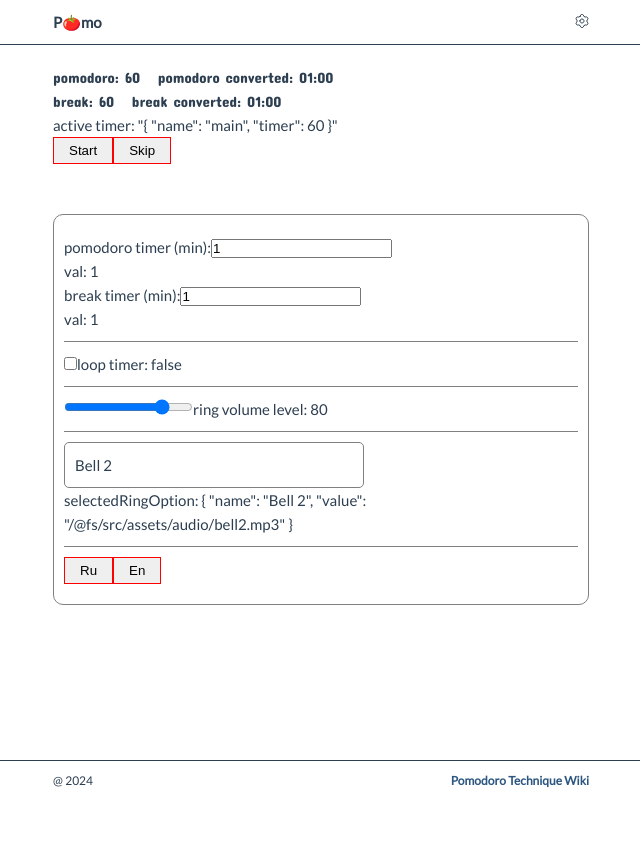
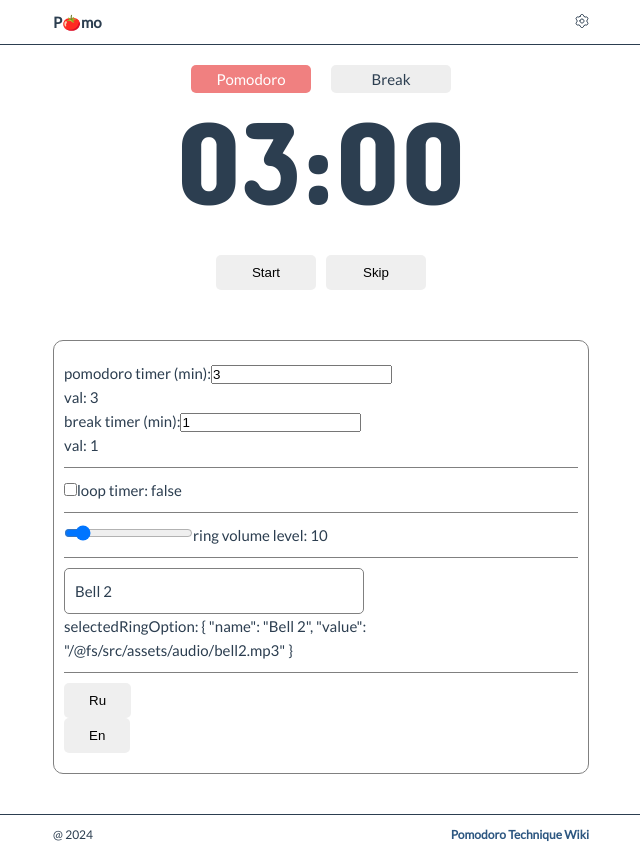
Before and after one commit to yygthb/pomo, a Vue app: page / in a window 1280 px wide. Shown: the whole page, without its empty margins (319-959 px from the left). Before the commit the page ends 800 px from the top, so only its background shows below. Built offline with nearby package versions, Linux system fonts and the light colour scheme.

Commit message:
feat: tab switch

```diff
--- a/src/components/Main.vue
+++ b/src/components/Main.vue
@@ -1,7 +1,6 @@
 <script setup>
-import { computed, ref, watch } from "vue";
+import { ref, watch } from "vue";
 import { i18n } from "../config/i18n";
-import { lessThanTenMod } from "../helpers/lessThanTenMod";
 import AppButton from "./ui/AppButton.vue";
 import AppSelect from "./ui/AppSelect.vue";
 import AppCheckbox from "./ui/AppCheckbox.vue";
@@ -12,15 +11,18 @@ import BellSound_2 from "../assets/audio/bell2.mp3";
 import BellSound_3 from "../assets/audio/bell3.mp3";
 import BellSound_4 from "../assets/audio/bell4.mp3";
 import { Ring } from "./services/Ring";
+import MainPage from "./MainPage.vue";
 
-const mainTimerConfiguredVal = ref(1);
+const TIMER_INTERVAL_VALUE = 100;
+
+const mainTimerConfiguredVal = ref(3);
 const mainTimer = ref(mainTimerConfiguredVal.value * 60);
 const breakTimerConfiguredVal = ref(1);
 const breakTimer = ref(breakTimerConfiguredVal.value * 60);
 const isRunning = ref(false);
 const activeTimer = ref({
-  name: "main",       // ['main', 'break'];
-  timer: mainTimer,   // ['mainTimer', 'breakTimer'];
+  name: "main", // ['main', 'break'];
+  timer: mainTimer, // ['mainTimer', 'breakTimer'];
 });
 const isTimerLooped = ref(false);
 const ringOptions = ref([
@@ -30,7 +32,7 @@ const ringOptions = ref([
   { name: "Bell 4", value: BellSound_4 },
 ]);
 const selectedRingOption = ref(ringOptions.value[1]);
-const volumeLevel = ref(80);
+const volumeLevel = ref(10);
 
 const ring = new Ring(selectedRingOption.value.value);
 
@@ -44,7 +46,7 @@ watch(breakTimerConfiguredVal, () => {
   breakTimer.value = breakTimerConfiguredVal.value * 60;
 });
 
-function pomodoroBtnHandler() {
+function startClickHandler() {
   if (isRunning.value === false) {
     startTimer();
   } else {
@@ -65,7 +67,7 @@ function startTimer() {
       stopTimer();
       return;
     }
-  }, 10);
+  }, TIMER_INTERVAL_VALUE);
 }
 
 function pauseTimer() {
@@ -102,18 +104,6 @@ function volumeLevelChangeHandler() {
   ring.play();
 }
 
-const mainTimerConverted = computed(() => {
-  const min = Math.floor(mainTimer.value / 60);
-  const sec = mainTimer.value - min * 60;
-  return lessThanTenMod(min) + ":" + lessThanTenMod(sec);
-});
-
-const breakTimerConverted = computed(() => {
-  const min = Math.floor(breakTimer.value / 60);
-  const sec = breakTimer.value - min * 60;
-  return lessThanTenMod(min) + ":" + lessThanTenMod(sec);
-});
-
 function setI18nLocale(locale) {
   i18n.global.locale = locale;
 }
@@ -123,36 +113,31 @@ function ringSelectedHandler() {
   ring.setSound(selectedRingOption.value.value);
   ring.play();
 }
+
+function tabClickHandler(tabName) {
+  activeTimer.value.name = tabName;
+  if (tabName === "main") {
+    activeTimer.value.timer = mainTimer;
+  } else if (tabName === "break") {
+    activeTimer.value.timer = breakTimer;
+  }
+}
+
 </script>
 
 <template>
   <main class="main">
     <div class="container">
-      <div class="pomodoro-container">
-        <div class="pomodoro-timer">
-          <span class="timer">pomodoro: {{ mainTimer }}</span>
-          &nbsp;
-          <span class="timer"
-            >pomodoro converted: {{ mainTimerConverted }}</span
-          >
-        </div>
-        <div class="pomodoro-timer">
-          <span class="timer">break: {{ breakTimer }}</span>
-          &nbsp;
-          <span class="timer">break converted: {{ breakTimerConverted }}</span>
-        </div>
-
-        <p>active timer: "{{ activeTimer }}"</p>
-
-        <div class="controls">
-          <AppButton @click="pomodoroBtnHandler">{{
-            isRunning === false
-              ? $t("pomodoroBtn.start")
-              : $t("pomodoroBtn.pause")
-          }}</AppButton>
-          <AppButton @click="skipTimer">Skip</AppButton>
-        </div>
-      </div>
+      <MainPage
+        class="timer-container"
+        :mainTimer="mainTimer"
+        :breakTimer="breakTimer"
+        :isRunning="isRunning"
+        :activeTab="activeTimer.name"
+        :tabClickHandler="tabClickHandler"
+        :startClickHandler="startClickHandler"
+        :skipClickHandler="skipTimer"
+      />
 
       <div class="modal">
         <div class="config">
@@ -213,12 +198,8 @@ function ringSelectedHandler() {
   padding: 20px 0;
 }
 
-.pomodoro-container {
+.timer-container {
   margin-bottom: 50px;
-}
-
-.pomodoro-timer {
-  @include fontConcertOne;
 }
 
 .config {
--- /dev/null
+++ b/src/components/MainPage.vue
@@ -0,0 +1,123 @@
+<script setup>
+import { computed, onMounted, ref } from "vue";
+import { lessThanTenMod } from "@/helpers/lessThanTenMod";
+import AppButton from "./ui/AppButton.vue";
+
+const props = defineProps({
+  mainTimer: Number,
+  breakTimer: Number,
+  isRunning: {
+    type: Boolean,
+    default: false,
+  },
+  activeTab: {
+    type: String,
+  },
+  tabClickHandler: {
+    type: Function,
+  },
+  startClickHandler: {
+    type: Function,
+  },
+  skipClickHandler: {
+    type: Function,
+  },
+});
+
+const mappedMainTimer = computed(() => {
+  const min = Math.floor(props.mainTimer / 60);
+  const sec = props.mainTimer - min * 60;
+  return lessThanTenMod(min) + ":" + lessThanTenMod(sec);
+});
+
+const mappedBreakTimer = computed(() => {
+  const min = Math.floor(props.breakTimer / 60);
+  const sec = props.breakTimer - min * 60;
+  return lessThanTenMod(min) + ":" + lessThanTenMod(sec);
+});
+</script>
+
+<template>
+  <div class="main-page">
+    <div :class="['tabs', isRunning && 'disabled']">
+      <div
+        :class="['tab-item', activeTab === 'main' && 'active']"
+        @click="tabClickHandler('main')"
+      >
+        Pomodoro
+      </div>
+      <div
+        :class="['tab-item', activeTab === 'break' && 'active']"
+        @click="tabClickHandler('break')"
+      >
+        Break
+      </div>
+    </div>
+
+    <div v-if="activeTab === 'main'" class="timer">{{ mappedMainTimer }}</div>
+    <div v-if="activeTab === 'break'" class="timer">{{ mappedBreakTimer }}</div>
+
+    <div class="timer-btns">
+      <AppButton @click="startClickHandler" class="start-btn">{{
+        isRunning ? "Pause" : "Start"
+      }}</AppButton>
+      <AppButton @click="skipClickHandler" class="skip-btn">Skip</AppButton>
+    </div>
+  </div>
+</template>
+
+<style lang="scss" scoped>
+.tabs {
+  display: flex;
+  align-items: center;
+  margin: 0 auto;
+  width: fit-content;
+  gap: 20px;
+
+  &.disabled {
+    pointer-events: none;
+  }
+
+  .tab-item {
+    width: 120px;
+    padding: 2px 5px;
+    border-radius: 5px;
+    text-align: center;
+    background-color: #eee;
+    cursor: pointer;
+
+    &:hover {
+      background-color: #ddd;
+    }
+
+    &:active {
+      background-color: #ccc;
+    }
+
+    &.active {
+      color: #fff;
+      background-color: lightcoral;
+
+      &:hover,
+      &:active {
+        background-color: lightcoral;
+      }
+    }
+  }
+}
+
+.timer {
+  font-size: 120px;
+  line-height: 1.1;
+  @include fontConcertOne;
+  text-align: center;
+}
+
+.timer-btns {
+  width: max-content;
+  margin: 30px auto 0;
+  display: grid;
+  grid-template-columns: repeat(2, 100px);
+  gap: 10px;
+}
+</style>
--- a/src/components/services/Ring.js
+++ b/src/components/services/Ring.js
@@ -1,6 +1,7 @@
 export class Ring extends Audio {
-  constructor(src) {
+  constructor(src, volumeLevel = 0.1) {
     super(src);
+    super.volume = volumeLevel;
   }
 
   log() {
--- a/src/components/ui/AppButton.vue
+++ b/src/components/ui/AppButton.vue
@@ -13,7 +13,9 @@ defineProps({
 
 <style lang="scss" scoped>
 button {
-  padding: 5px 15px;
-  border: 1px solid red;
+  display: block;
+  padding: 10px 25px;
+  border-radius: 5px;
+  border: none;
 }
 </style>
```
